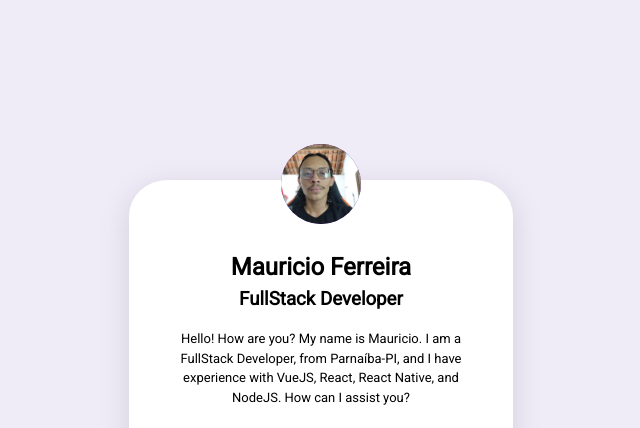
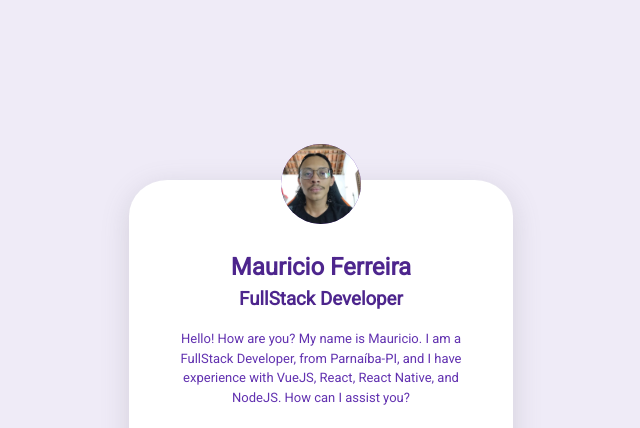
Before and after one commit to mferreiradb/business-card, a plain HTML site: page index.html in a window 1280 px wide. Shown: the top 428 px of the page, without its empty margins (319-959 px from the left). Drawn offline with Linux system fonts and the light colour scheme.

Commit message:
Changed text color

```diff
--- a/style.css
+++ b/style.css
@@ -59,10 +59,16 @@ section {
 
 .about h3 {
     margin-bottom: 1rem;
+    color: #4d258d;
+}
+
+.about h2 {
+    color: #4d258d;
 }
 
 .about p {
     font-size: small;
+    color: #6232b0;
 }
 
 .contatc {
```
